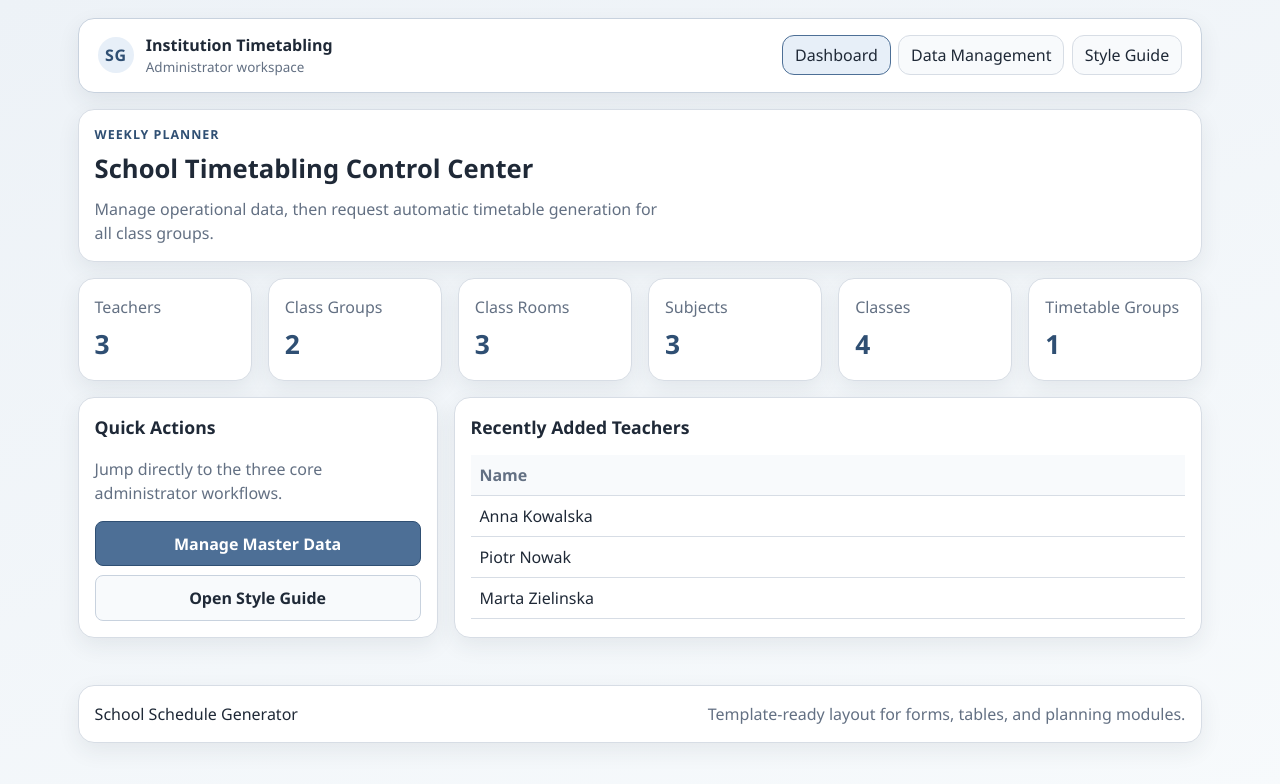
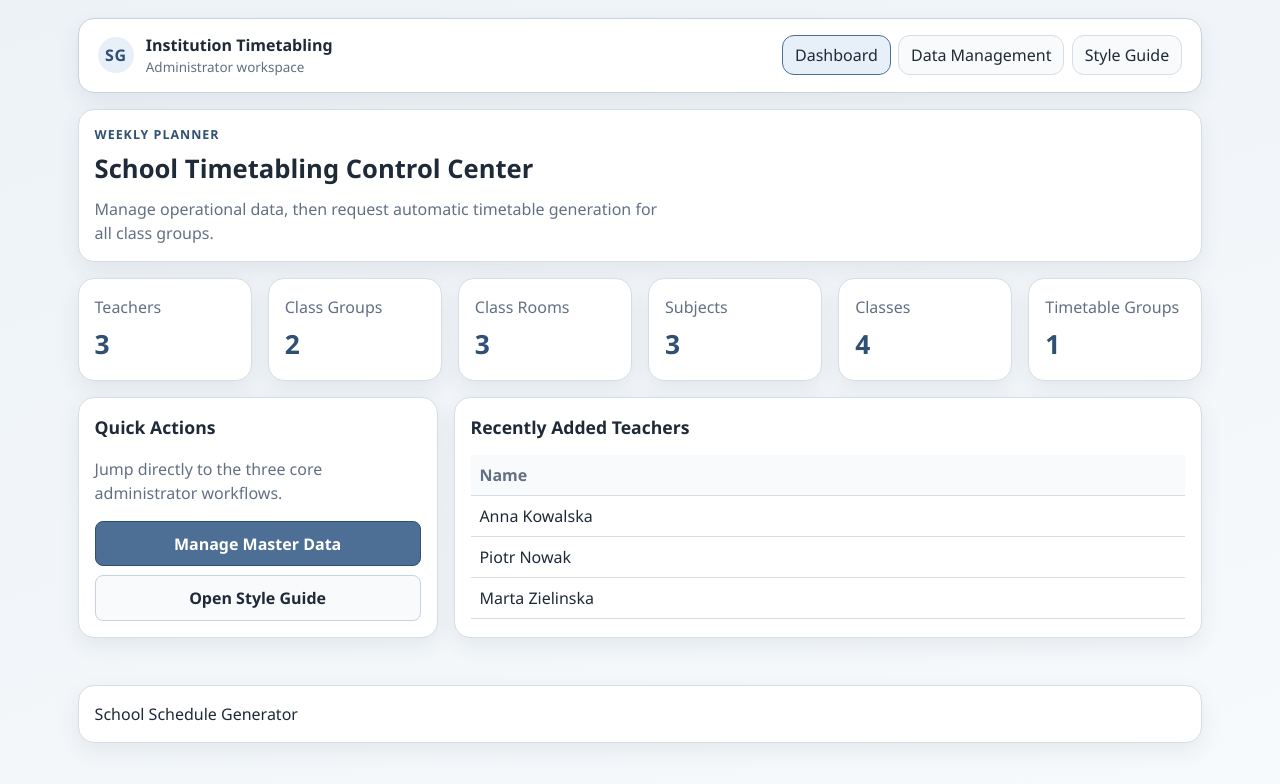
Before and after one commit to kamilklepusewicz/school-schedule-generator, a Vue app in the folder frontend/: page / in a window 1280 px wide. Shown: the top 784 px of the page. Built offline with nearby package versions, Linux system fonts and the light colour scheme.

Commit message:
feat(frontend): improved footer clarity

```diff
--- a/frontend/src/components/AppFooter.vue
+++ b/frontend/src/components/AppFooter.vue
@@ -1,7 +1,6 @@
 <template>
   <footer class="app-footer card">
     <p class="app-footer__text">School Schedule Generator</p>
-    <p class="app-footer__meta">Template-ready layout for forms, tables, and planning modules.</p>
   </footer>
 </template>
 
```
